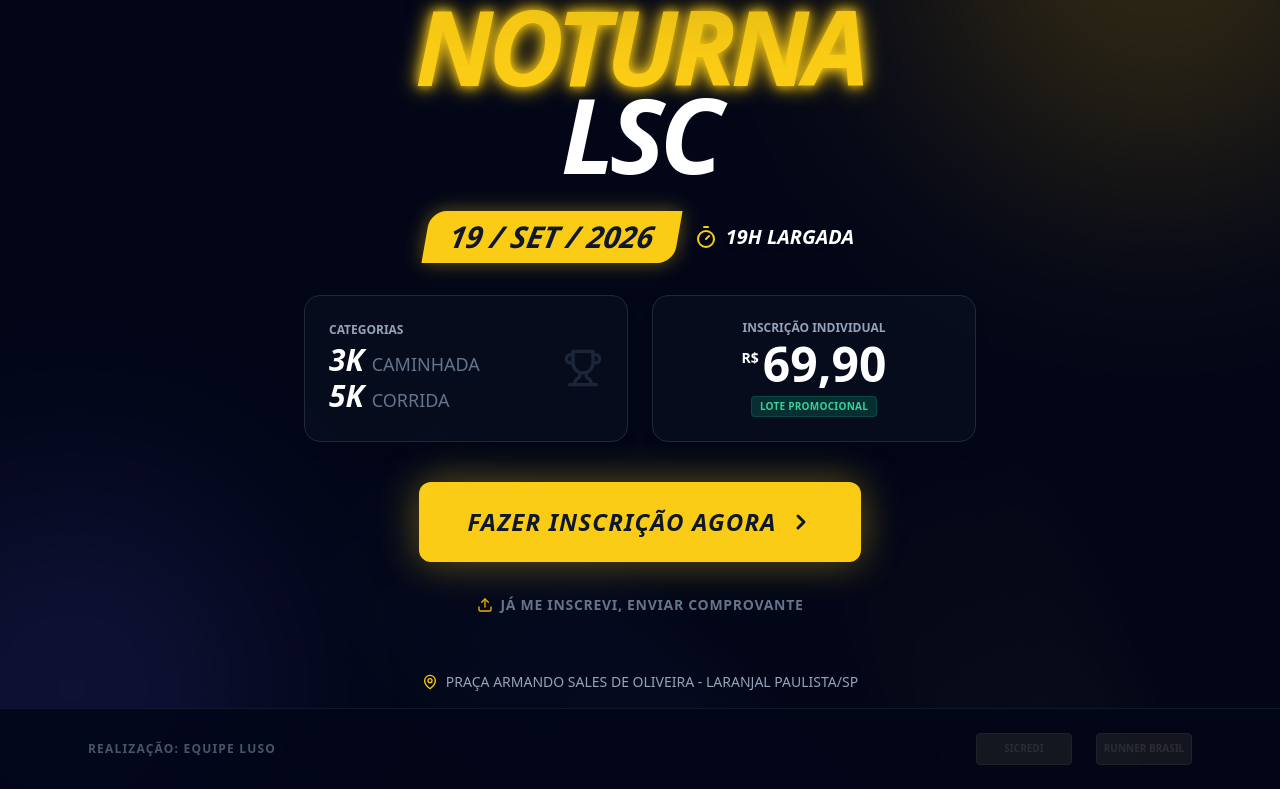
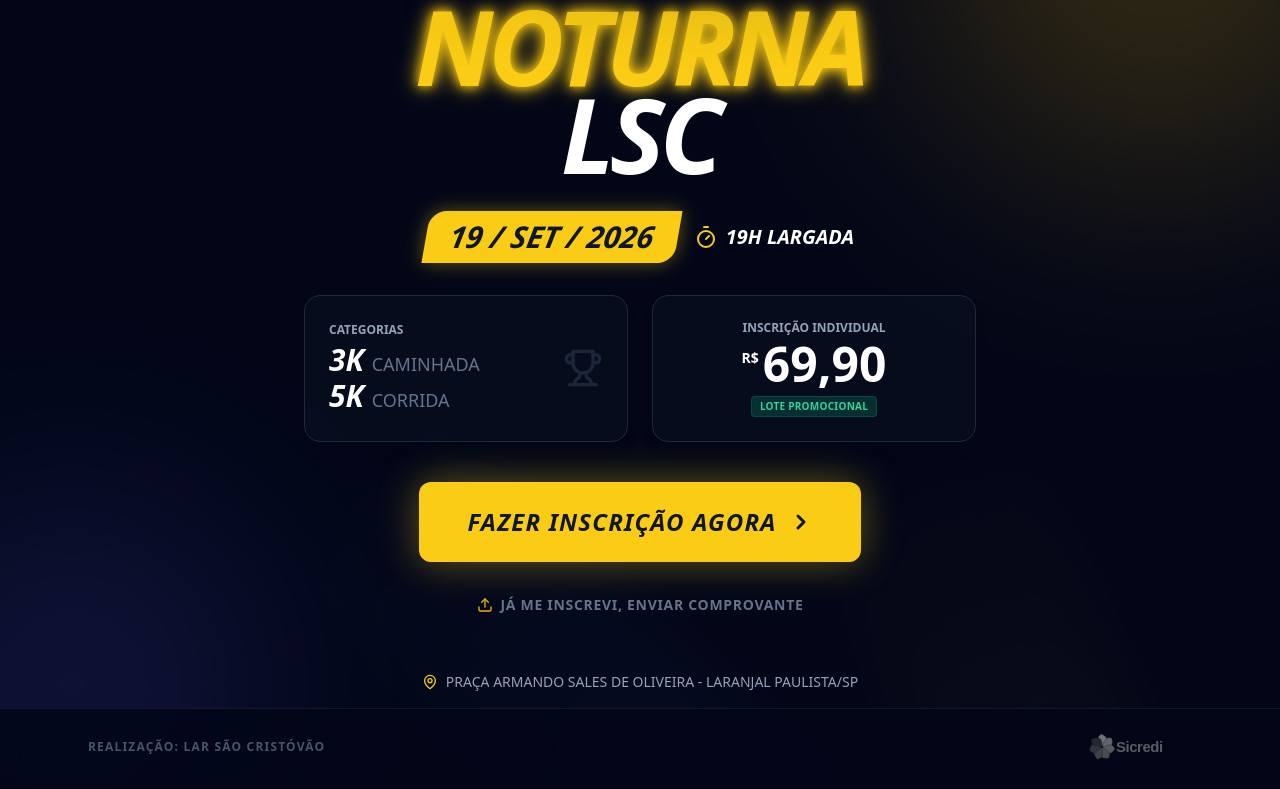
Before and after one commit to lcapelete-ux/corridaasilo, a React (Vite) app: page / in a window 1280 px wide. Shown: the part 216-1005 px from the top of the page. Built offline with nearby package versions, Linux system fonts and the light colour scheme.

Commit message:
Atualiza rodapé: realização Lar São Cristóvão e logo do Sicredi
Substitui "Realização: Equipe Luso" por "Realização: Lar São
Cristóvão" e troca os placeholders de logos de patrocinador (SICREDI
texto + RUNNER BRASIL) pelo logo vetorizado do Sicredi.

```diff
--- a/components/LandingPage.tsx
+++ b/components/LandingPage.tsx
@@ -161,12 +161,10 @@ export const LandingPage: React.FC<LandingPageProps> = ({ onStartRegistration, o
       <footer className="relative z-10 py-6 border-t border-slate-900 bg-slate-950/80 backdrop-blur-md">
         <div className="max-w-6xl mx-auto flex flex-col md:flex-row justify-between items-center px-6 gap-4">
            <div className="text-slate-600 text-xs font-bold uppercase tracking-widest">
-             Realização: Equipe Luso
+             Realização: Lar São Cristóvão
            </div>
-           <div className="flex gap-6 opacity-50 grayscale hover:grayscale-0 transition-all duration-500">
-              {/* Placeholders for Sponsor Logos */}
-              <div className="h-8 w-24 bg-slate-800 rounded flex items-center justify-center text-[10px] font-bold text-slate-600 border border-slate-700">SICREDI</div>
-              <div className="h-8 w-24 bg-slate-800 rounded flex items-center justify-center text-[10px] font-bold text-slate-600 border border-slate-700">RUNNER BRASIL</div>
+           <div className="flex items-center gap-6 opacity-50 grayscale hover:grayscale-0 transition-all duration-500">
+              <SicrediLogo className="h-7 w-auto" />
            </div>
         </div>
       </footer>
```
